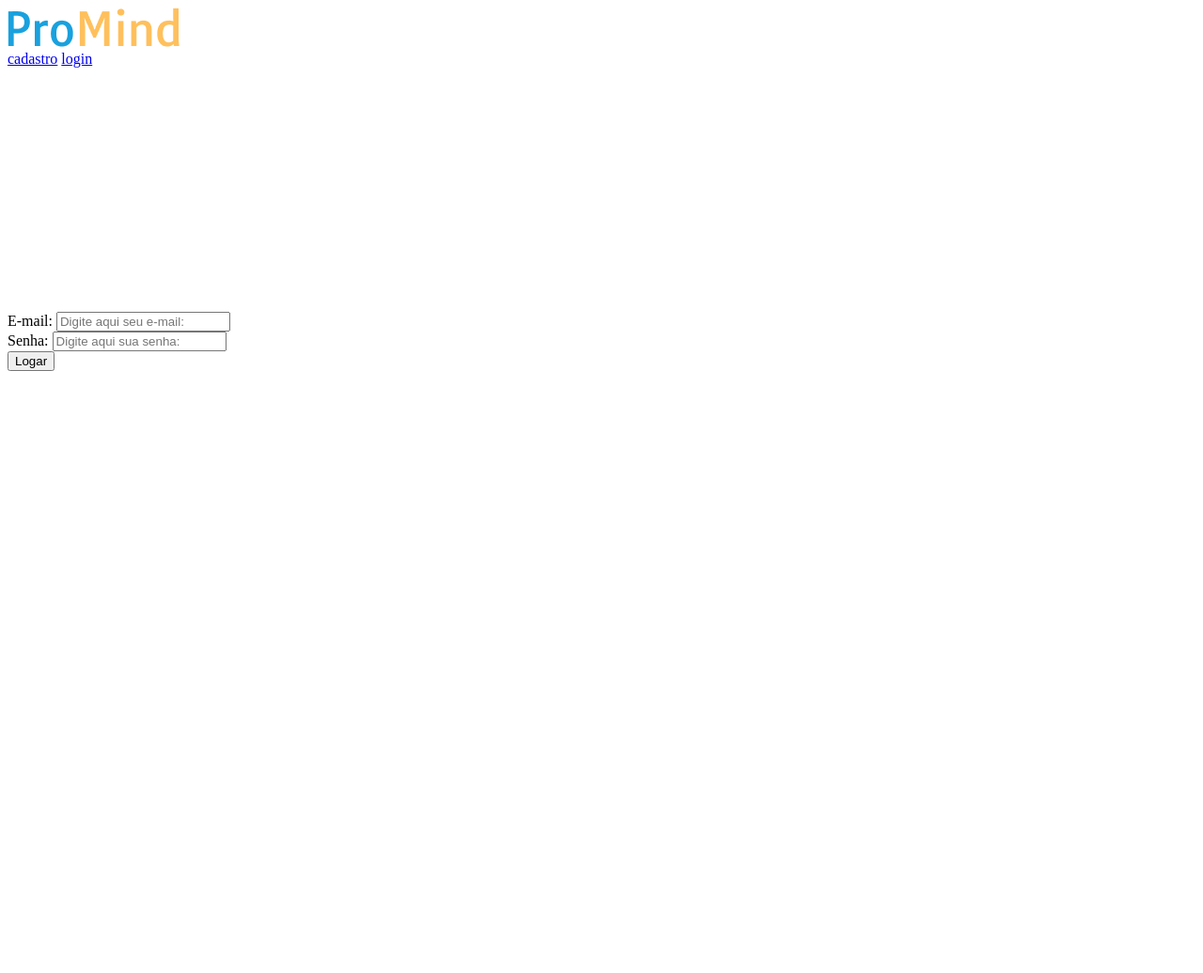
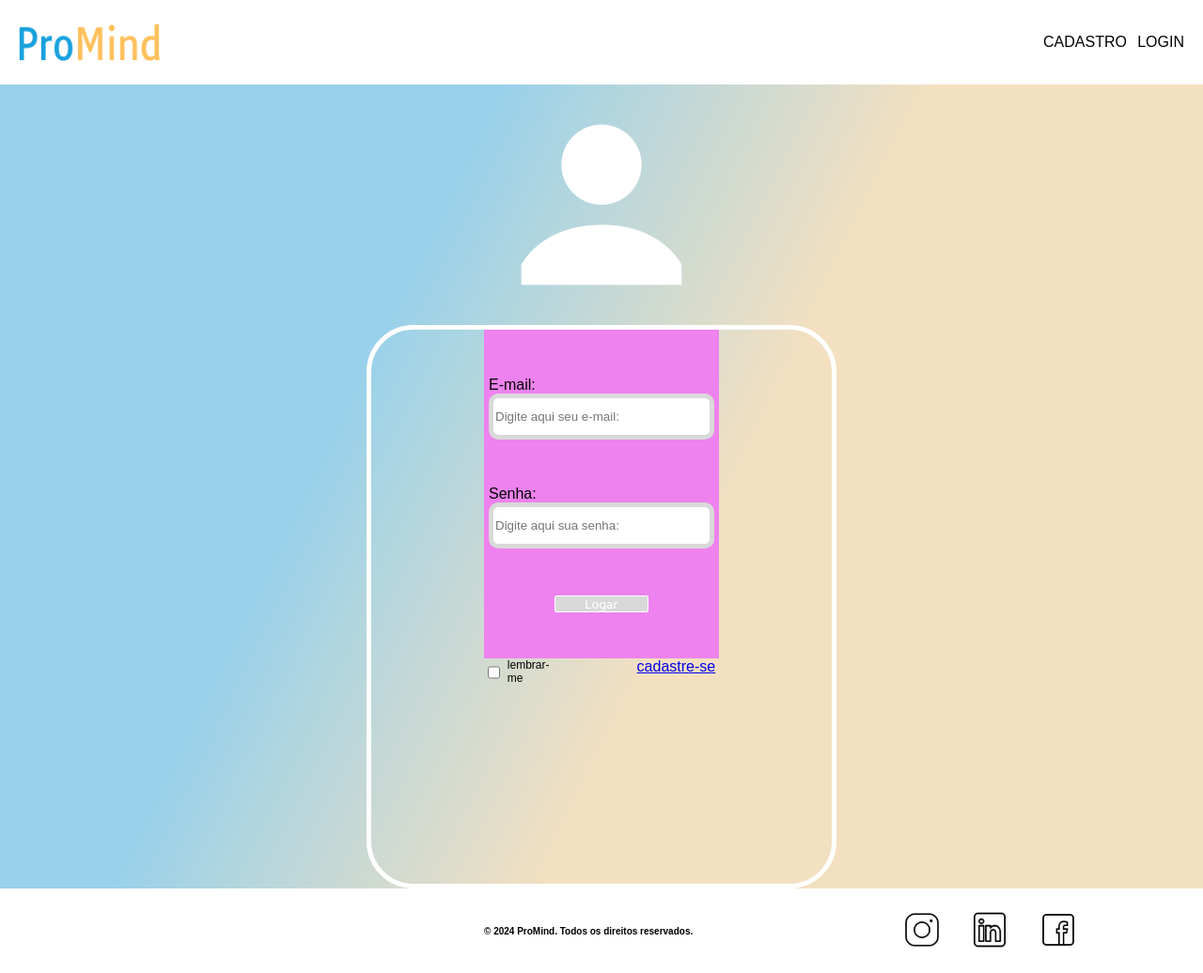
Before and after one commit to sbemily/ProMind, a plain HTML site: page login/index.html in a window 1280 px wide. Shown: the whole page at 94% size. Before the commit the page ends 800 px from the top, so only its background shows below. Drawn offline with Linux system fonts and the light colour scheme; a web font is replaced by a local one.

Commit message:
ajustes style.css do login

```diff
--- a/login/index.html
+++ b/login/index.html
@@ -21,6 +21,8 @@
     <main>
         <img src="../img/icon-login.png" alt="">
         <div class="container">
+            <div class="conteudo-container">
+                <div class="login-box">
                     <div class="login_box_input">
                         <label for="email">E-mail:</label>
                         <input type="email" id="email" placeholder="Digite aqui seu e-mail:">
@@ -29,10 +31,49 @@
                             <label for="senha">Senha:</label>
                             <input type="password" id="senha" placeholder="Digite aqui sua senha:">
                         </div>
-            <input type="button" value="Logar">
+                        <input class="login_botao" type="button" value="Logar">
+
+                </div>
+                <div class="footer-login">
+                    <div class="lembrar-me">
+                        <div class="checkbox-container"></div>
+                        <!-- Checkbox -->
+                        <input type="checkbox" class="meuCheckbox">
+
+                        <!-- Rótulo do checkbox -->
+                        <label for="Checkbox" class="checkbox-label">lembrar-me</label>
+                    </div>
+                    <a href="#">cadastre-se</a>
+
+                </div>
+
+
+
+
+
+                    </div>
+            </div>
+        </div>
         </div>
 
     </main>
+    <footer>
+        <div class="space"></div>
+        <div class="text-footer">
+            <h4>© 2024 ProMind. Todos os direitos reservados.</h4>
+        </div>
+        <div class="redes">
+            <a href="https://www.instagram.com/">
+                <img src="../img/insta.png" alt="logo instagram">
+            </a>
+            <a href="https://br.linkedin.com/">
+                <img src="../img/linkedin.png" alt="logo linkedin">
+            </a>
+            <a href="https://pt-br.facebook.com/">
+                <img src="../img/facebook.png" alt="logo facebook">
+            </a>
+        </div>
+    </footer>
 
 </body>
 </html>
--- a/login/style.css
+++ b/login/style.css
@@ -0,0 +1,183 @@
+* {
+    padding: 0;
+    margin: 0;
+    box-sizing: border-box;
+}
+
+:root {
+    --areia: #F3E0C0;
+    --azul: #99D1EA;
+    --amarelo: #FFC05C;
+
+    --font1: "Tauri", sans-serif;
+    --font2: "Telex", sans-serif;
+}
+
+body {
+    font-family: var(--font1);
+    font-weight: 400;
+    font-style: normal;
+    width: auto;
+  }
+main{
+    background: linear-gradient(116deg, #99D1EA 0.52%, #99D1EA 31.53%, rgba(153, 209, 234, 0.48) 45.56%, rgba(153, 209, 234, 0.00) 58.64%);
+    background-color: var(--areia);
+    display: flex;
+    flex-direction: column;
+    align-items: center;
+    width: auto;
+}
+
+/* HEADER */
+header{
+    display: flex;
+    justify-content: space-between;
+    margin: 20px;
+    align-items: center;
+    width: auto;
+    height: 50px;
+    background-color: white;
+  }
+
+  .bts{
+    display: flex;
+    width: 150px;
+    justify-content: space-between;
+  }
+
+  .bts a{
+    text-decoration: none;
+    color: black;
+    text-transform: uppercase;
+  }
+
+  header img{
+    width: 150px;
+    height: 40px;
+  }
+
+  /* CONTAINER */
+    .container{
+        /* display: inline-flex;
+        flex-direction: column;
+        justify-content: center;
+        align-items: center; */
+        border-radius: 50px;
+        border: 5px solid #FFF;
+        background: rgba(217, 217, 217, 0.01);
+        width: 500px;
+        height: 600px;
+    }
+
+    .conteudo-container{
+        display: flex;
+        flex-direction: column;
+        inset-inline: auto;
+        width: 100%;
+        height: 100%;
+        align-items: center;
+    }
+
+    .login-box{
+        background-color: violet;
+        display: flex;
+        flex-direction: column;
+        justify-content: space-evenly;
+        align-items: center;
+        width: 250px;
+        height: 350px;
+    }
+
+    .login_box_input{
+        display: flex;
+        flex-direction: column;
+        height: 67px;
+
+    }
+
+    .login_box_input input{
+        border-radius: 10px;
+        border: 5px solid #D9D9D9;
+        background: #FFF;
+        width: 240px;
+        height: 400px;
+        padding: 2px;
+    }
+
+    .login_botao{
+        border-radius: 1px;
+        width: 100px;
+        border-radius: 2px;
+        border: 1px solid #FFF;
+        background: #D9D9D9;
+        text-decoration: none;
+        color: white;
+        font-family: var(--font2);
+
+    }
+
+    .container img{
+        width: 300px;
+    }
+
+    .lembrar-me{
+        display: flex;
+        justify-content: space-around;
+        width: 30px;
+    }
+
+    /* Estilo para o contêiner do checkbox */
+    .checkbox-container {
+    display: flex;
+    align-items: center;
+    }
+
+    /* Estilo para o texto ao lado do checkbox */
+    .checkbox-label {
+    margin-left: 8px;
+    height: 30px;
+    }
+
+    .meuCheckbox{
+        width: auto;
+        height: auto;
+    }
+
+    .lembrar-me label{
+        font-size: 12px;
+    }
+
+
+
+    .footer-login{
+        width: 500px;
+        display: flex;
+        justify-content: space-evenly;
+    }
+
+  /* FOOTER */
+  footer{
+    display: flex;
+    justify-content: space-around;
+    margin: 20px;
+    align-items: center;
+    width: auto;
+    height: 50px;
+    background-color: white;
+    font-size: 10px;
+  }
+
+  .redes{
+    display: flex;
+    justify-content: space-evenly;
+    width: 250px;
+  }
+
+  .redes img{
+    width: 40px;
+    height: 40px;
+  }
+
+  .text-footer, .space{
+    width: 250px;
+  }
```
Also changed, not shown: home/index.html (+1 -1 lines), img/login-icon.png (added), 1 other file. Lines whose indentation alone changed are shown as unchanged.
